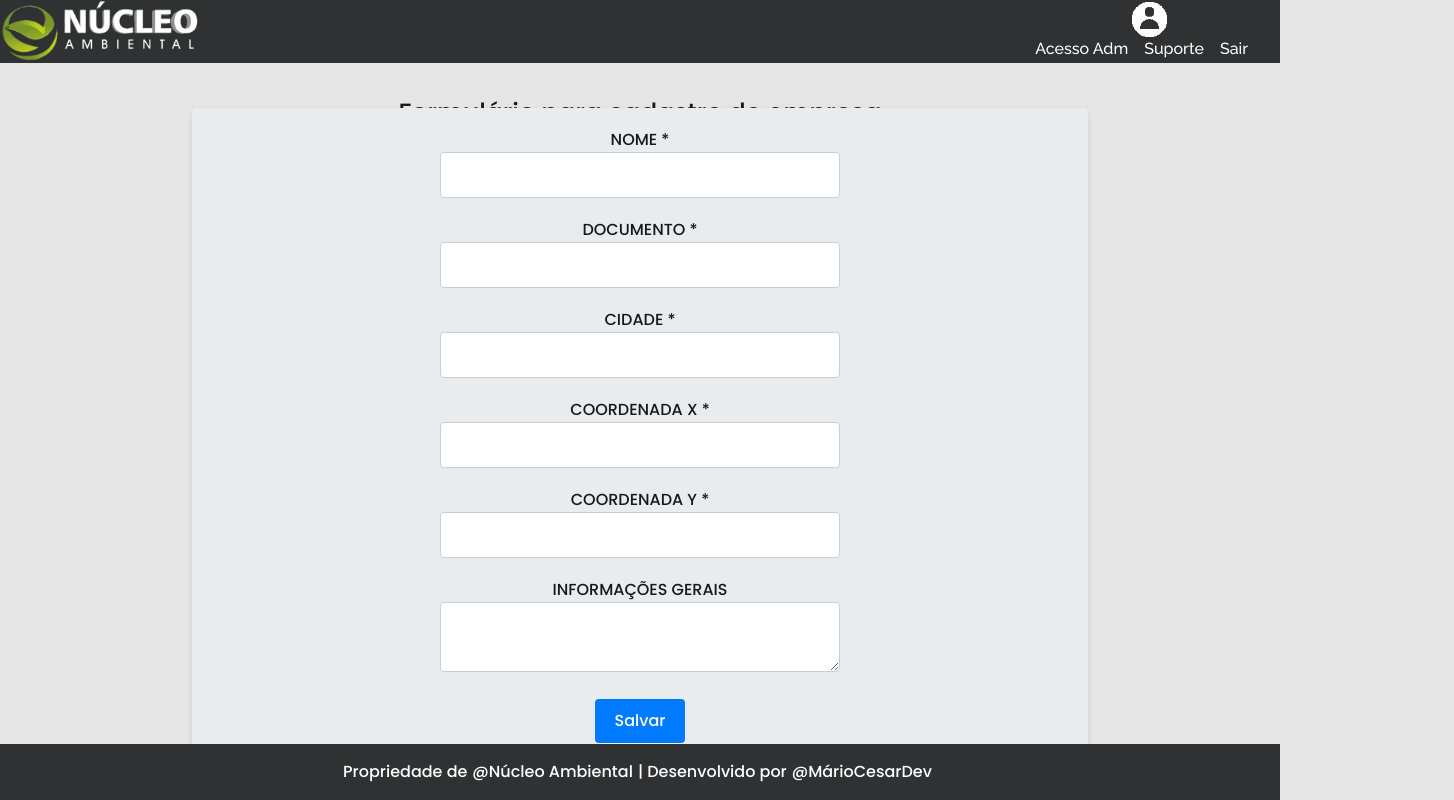
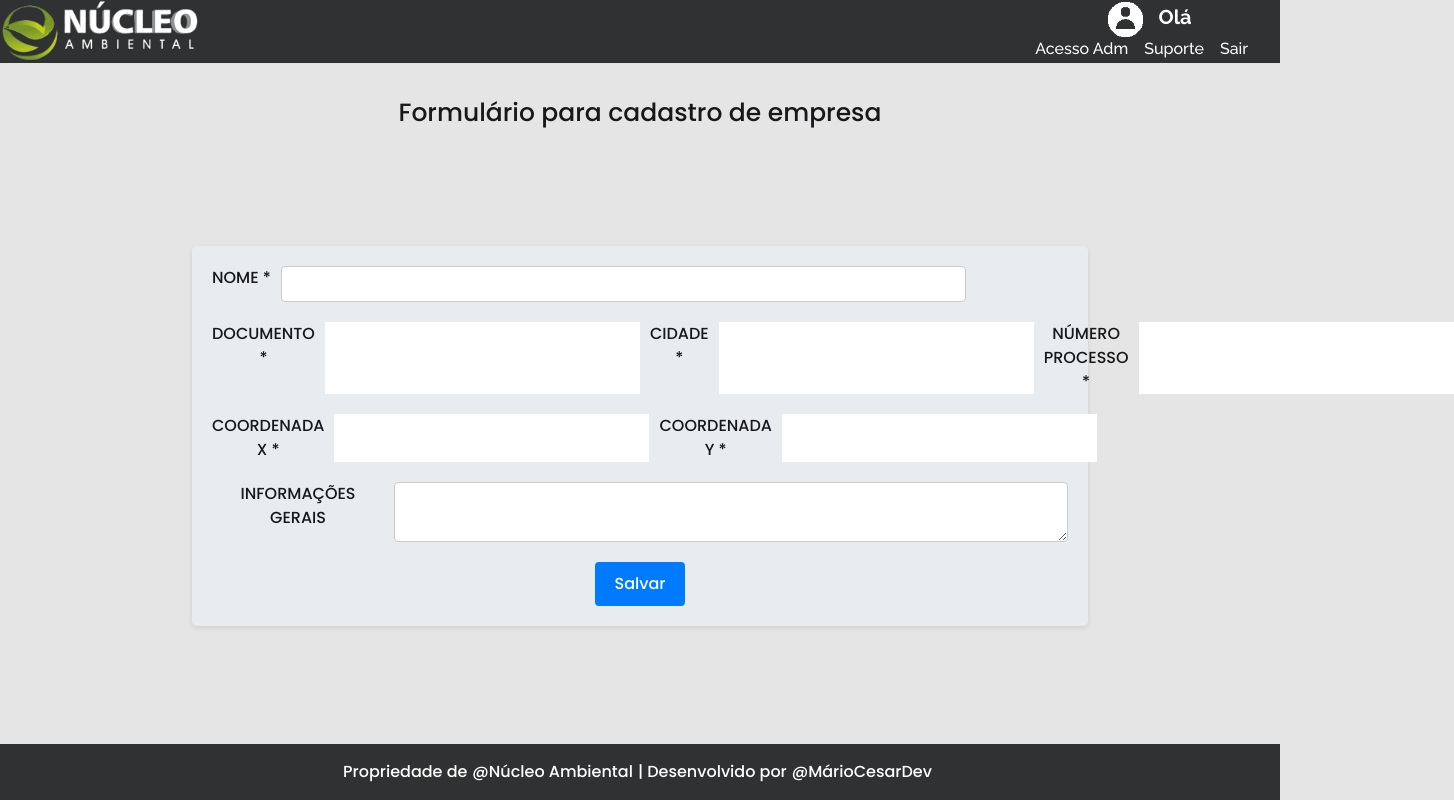
Before and after one commit to MarioCesarCF/SPA_Nucleo, a Next.js app: page /cadastrar in a window 1280 px wide. Shown: the whole page, 1454 px wide, since content can reach past the window. Built offline with nearby package versions, Linux system fonts and the light colour scheme.

Commit message:
feat: login ok

```diff
--- a/package.json
+++ b/package.json
@@ -20,14 +20,18 @@
     "formik": "^2.4.5",
     "js-cookie": "^3.0.5",
     "next": "13.4.7",
+    "next-auth": "^4.24.6",
+    "nookies": "^2.5.2",
     "postcss": "8.4.24",
     "react": "18.2.0",
     "react-dom": "18.2.0",
+    "react-hook-form": "^7.50.1",
     "tailwindcss": "3.3.2",
     "typescript": "5.1.6",
     "yup": "^1.3.3"
   },
   "devDependencies": {
+    "@types/cookie": "^0.6.0",
     "@types/js-cookie": "^3.0.6"
   }
 }
--- a/src/components/commons/Header.tsx
+++ b/src/components/commons/Header.tsx
@@ -1,23 +1,42 @@
-/*
-import Image from "next/image";
-import Link from "next/link";
+import React from 'react';
+import Link from 'next/link';
+import Image from 'next/image';
+import { useRouter } from 'next/router';
 import styles from "../../styles/header.module.css";
 import { Raleway } from "next/font/google";
-import { useRouter } from 'next/router';
-import Cookies from 'js-cookie';
-import { useUser } from './UserContext';
 
 const raleway = Raleway({ subsets: ["latin"] });
 
 export default function Header() {
-  const { user } = useUser();
+  //const { user } = useUser();
   const router = useRouter();
 
+  //console.log(user);
 
   const handleLogout = () => {
-    Cookies.remove('token');
+    if (typeof window !== 'undefined') {
+      localStorage.removeItem("token");
+      localStorage.removeItem("user_name");
+      localStorage.removeItem("user_id");
+      console.log(localStorage.getItem("token"));
+    }
+
     router.push('/login');
   };
+
+  const getUserInfoFromLocalStorage = () => {
+    // Verifica se o localStorage está disponível (apenas no lado do cliente)
+    if (typeof window !== 'undefined') {
+      const name = localStorage.getItem('user_name');
+      const id = localStorage.getItem('user_id');
+
+      return { name, id };
+    } else {
+      return { name: null, id: null }; // Retorna valores padrão se o localStorage não estiver disponível
+    }
+  };
+
+  const userInfo = getUserInfoFromLocalStorage();
 
   const isLoginPage = router.pathname === '/login';
 
@@ -43,9 +62,7 @@ export default function Header() {
                 width={35}
                 height={35}
               />
-              {user && typeof user !== 'undefined' && 'name' in user && (
-                <h1>Olá {user.name}</h1>
-              )}
+              <div>Olá {userInfo.name}</div>
             </div>
             <nav className={styles.navigation}>
               <Link href="/acesso-adm">Acesso Adm</Link>
@@ -58,67 +75,3 @@ export default function Header() {
     </div>
   );
 }
-*/
-
-import React from 'react';
-import Link from 'next/link';
-import Image from 'next/image';
-import { useRouter } from 'next/router';
-import Cookies from 'js-cookie';
-import { useUser } from '@/components/commons/UserContext';
-import styles from "../../styles/header.module.css";
-import { Raleway } from "next/font/google";
-
-const raleway = Raleway({ subsets: ["latin"] });
-
-export default function Header() {
-  const { user } = useUser();
-  const router = useRouter();
-
-  console.log(user);
-
-  const handleLogout = () => {
-    Cookies.remove('token');
-    Cookies.remove('user');
-    router.push('/login');
-  };
-
-  const isLoginPage = router.pathname === '/login';
-
-  return (
-    <div className={raleway.className}>
-      <header className={styles.header}>
-        <Link href="/">
-          <Image
-            src="/images/logo_branca.png"
-            alt="Ícone da Núcleo Ambiental"
-            width={200}
-            height={60}
-            unoptimized
-            className={styles.logo}
-          />
-        </Link>
-        {!isLoginPage && (
-          <div className={styles.profileContainer}>
-            <div className={styles.profile}>
-              <Image id="icon-profile"
-                src="/images/profile-branco.png"
-                alt="Ícone de profile"
-                width={35}
-                height={35}
-              />
-              {user && (
-                <div>Olá {user.name}</div>
-              )}
-            </div>
-            <nav className={styles.navigation}>
-              <Link href="/acesso-adm">Acesso Adm</Link>
-              <Link href="/suporte">Suporte</Link>
-              <button onClick={handleLogout}>Sair</button>
-            </nav>
-          </div>
-        )}
-      </header>
-    </div>
-  );
-}
--- a/src/components/commons/UserContext.tsx
+++ b/src/components/commons/UserContext.tsx
@@ -1,23 +1,71 @@
 import React, { createContext, useContext, useEffect, useState } from 'react';
-import Cookies from 'js-cookie';
+import { setCookie } from 'nookies';
+import Router from 'next/router';
 
-const UserContext = createContext({ user: null, setUser: (userData) => {} });
+type User = {
+  name: string;
+  email: string;
+}
 
-export const UserProvider = ({ children }: any) => {
-  const [user, setUser] = useState(() => {
-    const storedUser = Cookies.get('user');
-    return storedUser ? JSON.parse(storedUser) : null;
-  });
+type SignInData = {
+  email: string;
+  password: string;
+}
 
-  useEffect(() => {
-    Cookies.set('user', JSON.stringify(user), { expires: 7 }); // Armazena por 7 dias
-  }, [user]);
+type AuthContextType = {
+  isAuthenticated: boolean;
+  user: User;
+  signIn: (data: SignInData) => Promise<void>;
+}
+
+export const UserContext = createContext({} as AuthContextType);
+
+export function UserProvider({ children }: any) {
+  const [user, setUser] = useState<User | null>(null);
+
+  const isAuthenticated = !!user;
+
+  async function signIn({email, password}: SignInData) {
+    try {
+    const response = await fetch('https://api-coordinates.onrender.com/auth', {
+        method: 'POST',
+        headers: {
+          'Content-Type': 'application/json',
+        },
+        body: JSON.stringify({ email, password }),
+      });
+
+      const { token } = await response.json();
+
+      if (response.ok) {
+        setCookie(undefined, 'nucleo-token', token, {
+          maxAge: 60 * 60 * 24 //24horas
+        })
+
+        const userResponse = await fetch(`https://api-coordinates.onrender.com/user/email/${email}`, {
+          method: 'GET'
+        });
+
+        if (!userResponse.ok) {
+          throw new Error('Failed to fetch user data');
+        }
+
+        const user = await userResponse.json();
+
+        setUser(user);
+
+        Router.push("/");
+      } else {
+        alert('E-mail ou senha inválidos. Login falhou.');
+      }
+    } catch (error) {
+      alert(`Error: ${error}`);
+    }
+  }
 
   return (
-    <UserContext.Provider value={{ user, setUser }}>
+    <UserContext.Provider value={{ user, isAuthenticated, signIn }}>
       {children}
     </UserContext.Provider>
   );
 };
-
-export const useUser = () => useContext(UserContext);
--- a/src/components/specifics/CreateCompany.tsx
+++ b/src/components/specifics/CreateCompany.tsx
@@ -1,7 +1,6 @@
 import style from "../../styles/cadastrar.module.css";
 import { Raleway } from "next/font/google";
 import { useRouter } from "next/router";
-import Cookies from 'js-cookie';
 
 const raleway = Raleway({ subsets: ["latin"] });
 
@@ -11,7 +10,7 @@ export default function CreateCompany() {
   const handleSubmit = async (e: any) => {
     e.preventDefault();
 
-    const token = Cookies.get('token');
+    const token = localStorage.getItem('token');
     // Obter os valores dos inputs
     const name = document.getElementById('inputName').value.trim();
     const doc = document.getElementById('inputDoc').value.trim();
@@ -19,6 +18,7 @@ export default function CreateCompany() {
     const coordX = document.getElementById('inputCoordX').value.trim();
     const coordY = document.getElementById('inputCoordY').value.trim();
     const infos = document.getElementById('inputInfos').value.trim();
+    const numberProcesso = document.getElementById('inputNumberPros').value.trim();
 
     // Verificar se os campos obrigatórios estão preenchidos
     if (!name || !doc || !city || !coordX || !coordY) {
@@ -35,7 +35,7 @@ export default function CreateCompany() {
       coordinatesX: parseFloat(coordX),
       coordinatesY: parseFloat(coordY),
       informations: infos,
-      number_processo: "123",
+      number_processo: numberProcesso,
       client: "65c6dc8ef5316e4df92e4e94"
     };
 
@@ -58,6 +58,7 @@ export default function CreateCompany() {
         document.getElementById('inputCoordX').value = '';
         document.getElementById('inputCoordY').value = '';
         document.getElementById('inputInfos').value = '';
+        document.getElementById('inputNumberPros').value = '';
 
         alert('Dados salvos com sucesso!');
       } else {
@@ -83,25 +84,25 @@ export default function CreateCompany() {
             <form className={style.form} onSubmit={handleSubmit}>
               <div className={style.formGroup}>
                 <label htmlFor="inputName">NOME *</label>
-                <input type="text" className={style.input} id="inputName" />
+                <input type="text" className={style.inputName} id="inputName" />
               </div>
 
               <div className={style.formGroup}>
                 <label htmlFor="inputDoc">DOCUMENTO *</label>
-                <input type="text" className={style.input} id="inputDoc" />
+                <input type="text" className={style.inputDoc} id="inputDoc" />
+                <label htmlFor="inputCity">CIDADE *</label>
+                <input type="text" className={style.inputCity} id="inputCity" />
+                <label htmlFor="inputNumberPros">NÚMERO PROCESSO *</label>
+                <input type="text" className={style.inputNumber} id="inputNumberPros" />
               </div>
-              <div className={style.formGroup}>
-                <label htmlFor="inputCity">CIDADE *</label>
-                <input type="text" className={style.input} id="inputCity" />
-              </div>
+
               <div className={style.formGroup}>
                 <label htmlFor="inputCoordX">COORDENADA X *</label>
-                <input type="number" className={style.input} id="inputCoordX" step="any" />
+                <input type="number" className={style.inputCoordX} id="inputCoordX" step="any" />
+                <label htmlFor="inputCoordY">COORDENADA Y *</label>
+                <input type="number" className={style.inputCoordY} id="inputCoordY" step="any" />
               </div>
-              <div className={style.formGroup}>
-                <label htmlFor="inputCoordY">COORDENADA Y *</label>
-                <input type="number" className={style.input} id="inputCoordY" step="any" />
-              </div>
+
               <div className={style.formGroup}>
                 <label htmlFor="inputInfos">INFORMAÇÕES GERAIS</label>
                 <textarea className={style.textarea} id="inputInfos" />
--- a/src/components/specifics/LoginAccess.tsx
+++ b/src/components/specifics/LoginAccess.tsx
@@ -1,68 +1,39 @@
-/*
 import Link from "next/link";
 import styles from "@/styles/login.module.css";
 import { Raleway } from "next/font/google";
-import { useRouter } from "next/router";
-import { useEffect, useState } from "react";
-import { useUser } from '@/components/commons/UserContext';
-import Cookies from 'js-cookie';
+import React, { useState } from 'react';
+import { useRouter } from 'next/router';
+import {useForm} from 'react-hook-form';
+import { useContext } from "react";
+import { UserContext } from "../commons/UserContext";
 
 const raleway = Raleway({ subsets: ["latin"] });
 
 export default function LoginAccess() {
-  const router = useRouter();
-  const { setUser } = useUser();
-  const [email, setEmail] = useState('');
-  const [password, setPassword] = useState('');
+  const {register, handleSubmit} = useForm();
+  //const router = useRouter();
+  //const [email, setEmail] = useState('');
+  //const [password, setPassword] = useState('');
+  const {signIn} = useContext(UserContext);
 
-  const handleLogin = async (e: any) => {
-    e.preventDefault();
-
-    try {
-      const response = await fetch('https://api-coordinates.onrender.com/auth', {
-        method: 'POST',
-        headers: {
-          'Content-Type': 'application/json',
-        },
-        body: JSON.stringify({ email, password }),
-      });
-
-      if (response.ok) {
-        const { token } = await response.json();
-        Cookies.set('token', token);
-
-        const user = await fetch(`https://api-coordinates.onrender.com/user/email/${email}`, {
-            method: 'GET'
-          });
-
-          if (!user.ok) {
-            throw new Error('Failed to fetch data');
-          }
-
-
-        const userData = await user.json();
-
-        setUser(userData);
-        router.push('/');
-
-      } else {
-        alert('E-mail ou senha inválidos. Login falhou.');
-      }
-    } catch (error) {
+  async function handleSignIn(data: any) {
+    try{
+      await signIn(data);
+    } catch (error){
       alert(`Error: ${error}`);
     }
-  };
+  }
 
   return (
     <div className={styles.pageContainer}>
       <div className={raleway.className}>
         <div className={styles.contentWrap}></div>
         <main className={styles.main}>
-          <form className={styles.login_form} onSubmit={handleLogin}>
+          <form className={styles.login_form} onSubmit={handleSubmit(handleSignIn)}>
             <h1>E-mail:</h1>
-            <input type="mail" value={email} onChange={(e) => setEmail(e.target.value)} />
+            <input {...register("email")} type="mail" name="email" />
             <h1>Senha:</h1>
-            <input type="password" value={password} onChange={(e) => setPassword(e.target.value)} />
+            <input {...register("password")} type="password" name="password"  />
             <Link href="/">
               <p className={styles.esqueceu_senha}>Esqueceu a senha?</p>
             </Link>
@@ -73,78 +44,3 @@ export default function LoginAccess() {
     </div>
   );
 }
-*/
-// LoginAccess.js
-
-import Link from "next/link";
-import styles from "@/styles/login.module.css";
-import { Raleway } from "next/font/google";
-import React, { useState } from 'react';
-import { useRouter } from 'next/router';
-import Cookies from 'js-cookie';
-import { useUser } from '@/components/commons/UserContext';
-
-const raleway = Raleway({ subsets: ["latin"] });
-
-export default function LoginAccess() {
-  const router = useRouter();
-  const { setUser } = useUser();
-  const [email, setEmail] = useState('');
-  const [password, setPassword] = useState('');
-
-  const handleLogin = async (e: any) => {
-    e.preventDefault();
-
-    try {
-      const response = await fetch('https://api-coordinates.onrender.com/auth', {
-        method: 'POST',
-        headers: {
-          'Content-Type': 'application/json',
-        },
-        body: JSON.stringify({ email, password }),
-      });
-
-      if (response.ok) {
-        const { token } = await response.json();
-        Cookies.set('token', token);
-
-        const userResponse = await fetch(`https://api-coordinates.onrender.com/user/email/${email}`, {
-          method: 'GET'
-        });
-
-        if (!userResponse.ok) {
-          throw new Error('Failed to fetch user data');
-        }
-
-        const userData = await userResponse.json();
-
-        setUser(userData);
-        router.push('/');
-      } else {
-        alert('E-mail ou senha inválidos. Login falhou.');
-      }
-    } catch (error) {
-      alert(`Error: ${error}`);
-    }
-  };
-
-  return (
-    <div className={styles.pageContainer}>
-      <div className={raleway.className}>
-        <div className={styles.contentWrap}></div>
-        <main className={styles.main}>
-          <form className={styles.login_form} onSubmit={handleLogin}>
-            <h1>E-mail:</h1>
-            <input type="mail" value={email} onChange={(e) => setEmail(e.target.value)} />
-            <h1>Senha:</h1>
-            <input type="password" value={password} onChange={(e) => setPassword(e.target.value)} />
-            <Link href="/">
-              <p className={styles.esqueceu_senha}>Esqueceu a senha?</p>
-            </Link>
-            <button className={styles.button} type="submit">ENTRAR</button>
-          </form>
-        </main>
-      </div>
-    </div>
-  );
-}
--- /dev/null
+++ b/src/components/specifics/ViewCompany.tsx
@@ -0,0 +1,27 @@
+import { Raleway } from "next/font/google";
+import { useRouter } from "next/router";
+
+const raleway = Raleway({ subsets: ["latin"] });
+
+export default function ViewCompany() {
+  const router = useRouter();
+
+  const handleSubmit = async (e: any) => {
+    e.preventDefault();
+
+    const token = localStorage.getItem('token');
+
+
+  };
+
+  return (
+    <div>
+      <div>
+      <h1>Formulário para cadastro de empresa</h1>
+      </div>
+
+
+
+    </div>
+  );
+}
--- a/src/pages/_app.tsx
+++ b/src/pages/_app.tsx
@@ -1,12 +1,15 @@
 import "bootstrap/dist/css/bootstrap.min.css";
-import Layout from '@/components/commons/Layout'
-import '@/styles/globals.css'
-import type { AppProps } from 'next/app'
+import Layout from '@/components/commons/Layout';
+import '@/styles/globals.css';
+import type { AppProps } from 'next/app';
+import { UserProvider } from '@/components/commons/UserContext';
 
 export default function App({ Component, pageProps }: AppProps) {
   return (
-    <Layout>
-      <Component {...pageProps} />
-    </Layout>
+    <UserProvider>
+      <Layout>
+        <Component {...pageProps} />
+      </Layout>
+    </UserProvider>
   )
 }
--- a/src/styles/cadastrar.module.css
+++ b/src/styles/cadastrar.module.css
@@ -28,23 +28,32 @@
   }
 
   .form {
-    max-width: 400px;
+    max-width: 1200px;
     margin: 0 auto;
   }
 
   .formGroup {
     margin-bottom: 20px;
+    display: flex;
+    gap: 10px;
   }
 
   .label {
-    display: block;
     margin-bottom: 5px;
   }
 
   .input,
   .textarea {
-    width: 100%;
-    padding: 10px;
+    width: 80%;
+    padding: 5px;
+    font-size: 16px;
+    border: 1px solid #ccc;
+    border-radius: 4px;
+  }
+
+  .inputName {
+    width: 80%;
+    padding: 5px;
     font-size: 16px;
     border: 1px solid #ccc;
     border-radius: 4px;
--- a/src/styles/footer.module.css
+++ b/src/styles/footer.module.css
@@ -22,5 +22,5 @@
 }
 
 .test_footer>a:hover {
-  color: #e6fa75;
+  color: #cef6a3;
 }
```
Also changed, not shown: src/components/specifics/Homepage.tsx (+13 -84 lines), src/pages/company-details.tsx (added, +15 -0 lines), 1 other file (tests, documents, lock files or other folders).
